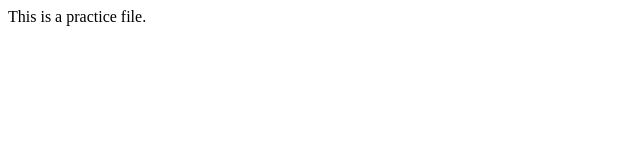
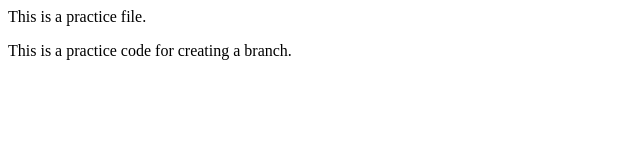
Before and after one commit to tanvibansal2004/Practice-Repository, a plain HTML site: page index.html in a window 1280 px wide. Shown: the whole page, without its empty margins (0-640 px from the left). Drawn offline with Linux system fonts and the light colour scheme.

```diff
--- a/index.html
+++ b/index.html
@@ -1 +1,2 @@
 <p>This is a practice file.</p>
+<p>This is a practice code for creating a branch.</p>
```
